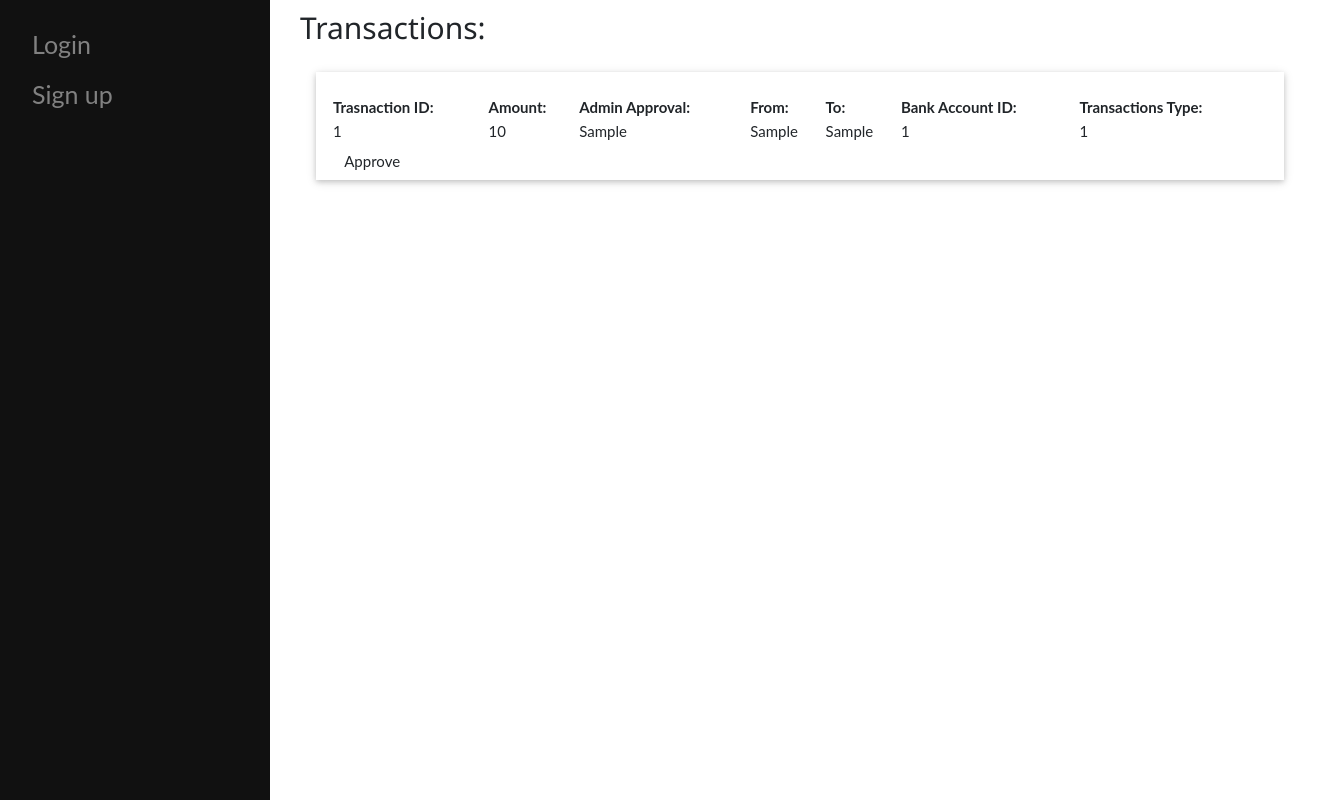
After one commit to NMoua-Edu/BankDB, a PHP site: page /adminview.php in a window 1320 px wide. The commit adds this page. Run offline with PHP 8.4, Linux system fonts and the light colour scheme; tables that the repository leaves empty hold one stand-in row (values such as "Sample post").

Commit message:
Update home by removing sidenav/ added admin view stuff / made show tranactiosn look better

```diff
--- /dev/null
+++ b/adminview.php
@@ -0,0 +1,101 @@
+<?php
+  include_once 'header.php';
+?>
+<!DOCTYPE html>
+<html>
+<head>
+    <meta name="viewport" content="width=device-width, initial-scale=1">
+    <link rel="stylesheet" href="https://www.w3schools.com/w3css/4/w3.css">
+
+    <style>
+        body {
+            font-family: "Lato", sans-serif;
+        }
+
+        .sidenav {
+            height: 100%;
+            width: 270px;
+            position: fixed;
+            z-index: 1;
+            top: 0;
+            left: 0;
+            background-color: #111;
+            overflow-x: hidden;
+            padding-top: 20px;
+        }
+
+        .sidenav a {
+            padding: 6px 6px 6px 32px;
+            text-decoration: none;
+            font-size: 25px;
+            color: #818181;
+            display: block;
+        }
+
+        .sidenav a:hover {
+            color: #f1f1f1;
+        }
+
+        .main {
+          max-width: 1300px;
+            margin-left: 300px;
+            /* Same as the width of the sidenav */
+        }
+
+        @media screen and (max-height: 450px) {
+            .sidenav {
+                padding-top: 15px;
+            }
+
+            .sidenav a {
+                font-size: 18px;
+            }
+        }
+
+    </style>
+</head>
+
+<body>
+<div class="main">
+    <h2>Transactions: </h2>
+        <div class="w3-container" style="width: 1000px" >
+            <div class="w3-panel w3-card">
+      <?php
+      $sql = "SELECT * FROM transactions";
+      $result = mysqli_query($conn, $sql);
+      $resultCheck = mysqli_num_rows($result);
+      if ( $resultCheck > 0){
+        while ($row = mysqli_fetch_assoc($result)){
+          echo "<form action = 'includes/adminapprove.php' method ='POST'>
+                <table style ='width:100%'>
+                <tr>
+                  <th> Trasnaction ID: </th>
+                  <th> Amount: </th>
+                  <th> Admin Approval: </th>
+                  <th> From: </th>
+                  <th> To: </th>
+                  <th> Bank Account ID: </th>
+                  <th> Transactions Type: </th>
+                </tr>
+                </form>";
+          echo "<br> <td>".$row['TRANSACTIONS_ID']. "</td>"." ";
+          echo "<td>".$row['AMOUNT_OF_TRANSACTION']. "</td>"." ";
+          echo "<td>".$row['TRANSACTION_APPROVAL']. "</td>"." ";
+          echo "<td>".$row['TRANSACTION_FROM']. "</td>"." ";
+          echo "<td>".$row['TRANSACTION_TO']. "</td>"." ";
+          echo "<td>".$row['ACCOUNTS_ACCOUNTS_ID']. "</td>"." ";
+          echo "<td>".$row['TRANSACTION_TYPE_TRANSACTION_TYPE_ID']. "</td>"." ";
+          echo "</table>";
+          echo "<button type='submit' class='btn btn-black' name='approve'>Approve</button>";
+        }
+      }
+
+
+
+      ?>
+           </div>
+        </div>
+    </div>
+</body>
+
+</html>
--- a/header.php
+++ b/header.php
@@ -27,16 +27,18 @@
             # 1 is employee 2 is customer
             # the code will print out the account type of the person logged in
             #echo "<p> You are ". $_SESSION["acctype"]. "</p>";
-            if ($_SESSION["acctype"] == 1) {
-                #add any employee/admin pages here
-                #people with the account type 1(employee) will be able to view the added employee pages.
-                echo "<a href=''>Employee Only</a>";
-            }
+
             echo "<a href='home.php'>Home</a>";
             echo "<a href=bnkaccount.php>Open Bank Account</a>";
             echo "<a href=>Start Transaction</a>";
             echo "<a href='editprofile.php'>Edit Profile</a>";
+            if ($_SESSION["acctype"] == 1) {
+                #add any employee/admin pages here
+                #people with the account type 1(employee) will be able to view the added employee pages.
+                echo "<a href='adminview.php'>Employee Only</a>";
+            }
             echo "<a href = 'includes/logout-inc.php'>Log out</a>";
+
         } else {
             echo "<a href = 'login.php'>Login</a>";
             echo "<a href = 'signup.php'>Sign up</a>";
```
Also changed, not shown: home.php (+15 -27 lines), includes/adminapprove.php (added, +11 -0 lines), includes/function-inc.php (+8 -0 lines).
